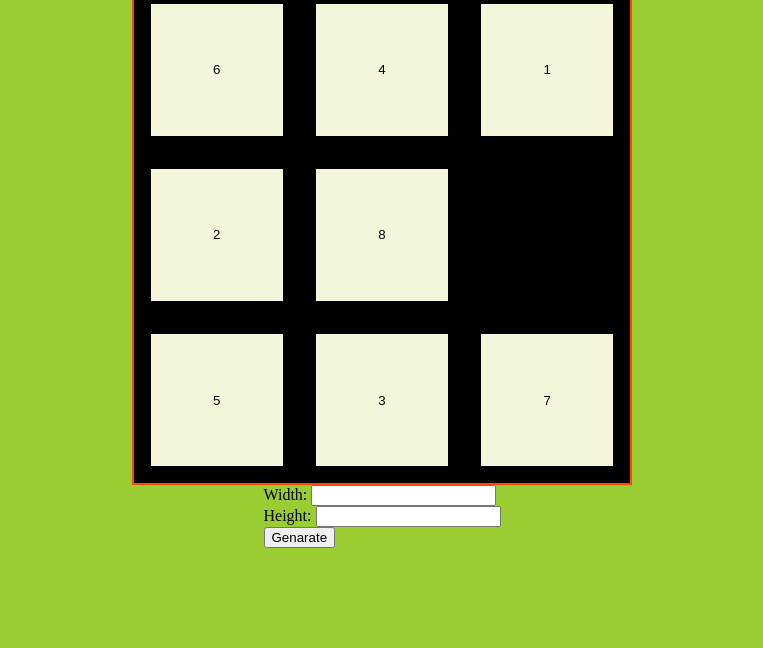
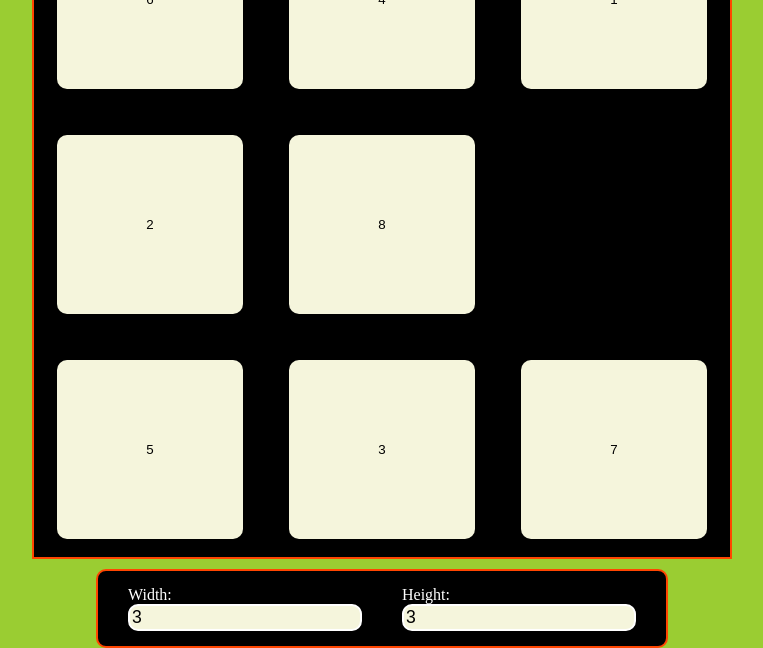
Before and after one commit to Eyal0707/getSchwifty, a plain HTML site: page index.html in a window 1280 px wide. Shown: the part 152-800 px from the top of the page, without its empty margins (258-1021 px from the left). Drawn offline with Linux system fonts and the light colour scheme.

Commit message:
finished bug fixing for now

```diff
--- a/Controler/MainController.js
+++ b/Controler/MainController.js
@@ -4,7 +4,18 @@ export default class MainController {
     this.BoardGenarator = BoardGenarator;
     this.winDetector = winDetector;
     this.view = view;
-    this.board = this.GenarateBoard(3, 3);
+    this.board;
+    this.#InitiateBoard(3, 3);
+  }
+
+  #InitiateBoard(defaultWidth, defaultHeight) {
+    const widthInput = this.view.GetWidthInput();
+    const heightInput = this.view.GetHeightInput();
+    widthInput.value = defaultWidth;
+    heightInput.value = defaultHeight;
+
+    this.GenarateBoard(defaultWidth, defaultHeight);
+    this.#AddEventListenerForSizeInputs(widthInput, heightInput);
   }
 
   #AddEventListenersForCards(cards) {
@@ -15,8 +26,17 @@ export default class MainController {
     }
   }
 
+  #AddEventListenerForSizeInputs(widthInput, heightInput) {
+    widthInput.addEventListener("change", (e) => {
+      this.GenarateBoard(e.target.value, heightInput.value);
+    });
+    heightInput.addEventListener("change", (e) => {
+      this.GenarateBoard(widthInput.value, e.target.value);
+    });
+  }
+
   GenarateBoard(width, height) {
-    if (width > 0 && height > 0) {
+    if (width > 1 && height > 1) {
       this.board = this.BoardGenarator.GenarateBoard(width, height);
       const cards = this.view.BuildBoard(width, height, this.board);
       this.#AddEventListenersForCards(cards);
@@ -24,12 +44,13 @@ export default class MainController {
   }
 
   MoveCard(number) {
-    if (!this.boardController.TryMove(number)) {
-      this.view.moveFailed(this.board, number);
-    }
-    if (this.winDetector.IsWin(this.board)) {
-      this.view.updateBoard(this.board);
-      this.view.Win();
+    if (!this.boardController.TryMove(this.board, number)) {
+      this.view.MoveFailed(this.board, number);
+    } else {
+      this.view.UpdateBoard(this.board);
+      if (this.winDetector.IsWin(this.board)) {
+        this.view.Win();
+      }
     }
   }
 }
--- a/Controler/Movment/BoardController.js
+++ b/Controler/Movment/BoardController.js
@@ -27,12 +27,13 @@ export default class BoardController {
 
   TryMove(board, number) {
     for (let row = 0; row < board.length; row++) {
-      for (let column = 0; column < board.length; column++) {
+      for (let column = 0; column < board[row].length; column++) {
         if (board[row][column] == number) {
           return this.TryMoveWithCoords(board, column, row);
         }
       }
     }
+    console.warn(board);
     return false;
   }
 }
--- a/View/ViewHandler.js
+++ b/View/ViewHandler.js
@@ -19,6 +19,18 @@ export default class ViewHandler {
     }
   }
 
+  GetWidthInput() {
+    return document.getElementById("width-input");
+  }
+
+  GetHeightInput() {
+    return document.getElementById("height-input");
+  }
+
+  UpdateBoard(board) {
+    this.boardMaker.UpdateBoard(board, this.cards);
+  }
+
   BuildBoard(width, height, board) {
     this.#MakeCards(width, height);
     this.boardMaker.BuildBoard(board, this.cards);
--- a/View/boradMaker.js
+++ b/View/boradMaker.js
@@ -12,6 +12,7 @@ export default class BoardMaker {
   }
 
   BuildBoard(board, cards) {
+    this.container.innerHTML = "";
     board.forEach((row) => {
       row.forEach((element) => {
         cards[element] = this.#StyleCard(
--- a/index.css
+++ b/index.css
@@ -13,8 +13,8 @@ body{
 }
 
 #board-container{
-    width: 500px;
-    height: 500px;
+    width: 700px;
+    height: 700px;
     border: solid 2px orangered;
     background-color: black;
 
@@ -23,5 +23,35 @@ body{
 .card{
     background-color: beige;
     border: grey;
+    border-radius: 10px;
+}
 
+.size-changing{
+    margin-top: 10px;
+    padding: 10px;
+    display:  flex;
+    align-items: center;
+    justify-content: center;
+    border: solid 2px orangered;
+    border-radius: 10px;
+    background-color: black;
 }
+
+.input-field{
+    display: flex;
+    align-items: flex-start;
+    justify-content: center;
+    flex-direction: column;
+    margin: 5px 20px;
+}
+
+.input-field label{
+    color: white;
+}
+
+.input-field input {
+    background-color: beige;
+    border: solid 2px white;
+    border-radius: 10px;
+    font-size: 1.1rem;
+}
--- a/index.html
+++ b/index.html
@@ -13,7 +13,6 @@
     <div id="board-container"></div>
 
     <div class="size-changing">
-      <div class="inputs">
       <div class="input-field">
         <label for="width-input">Width:</label>
         <input id="width-input" type="number" />
@@ -23,8 +22,6 @@
         <input id="height-input" type="number" />
       </div>
     </div>
-      <button id="size-change-submit">Genarate</button>
-    </div>
 
     <script type="module" src="./index.js"></script>
   </body>
```
Lines whose indentation alone changed are shown as unchanged.
